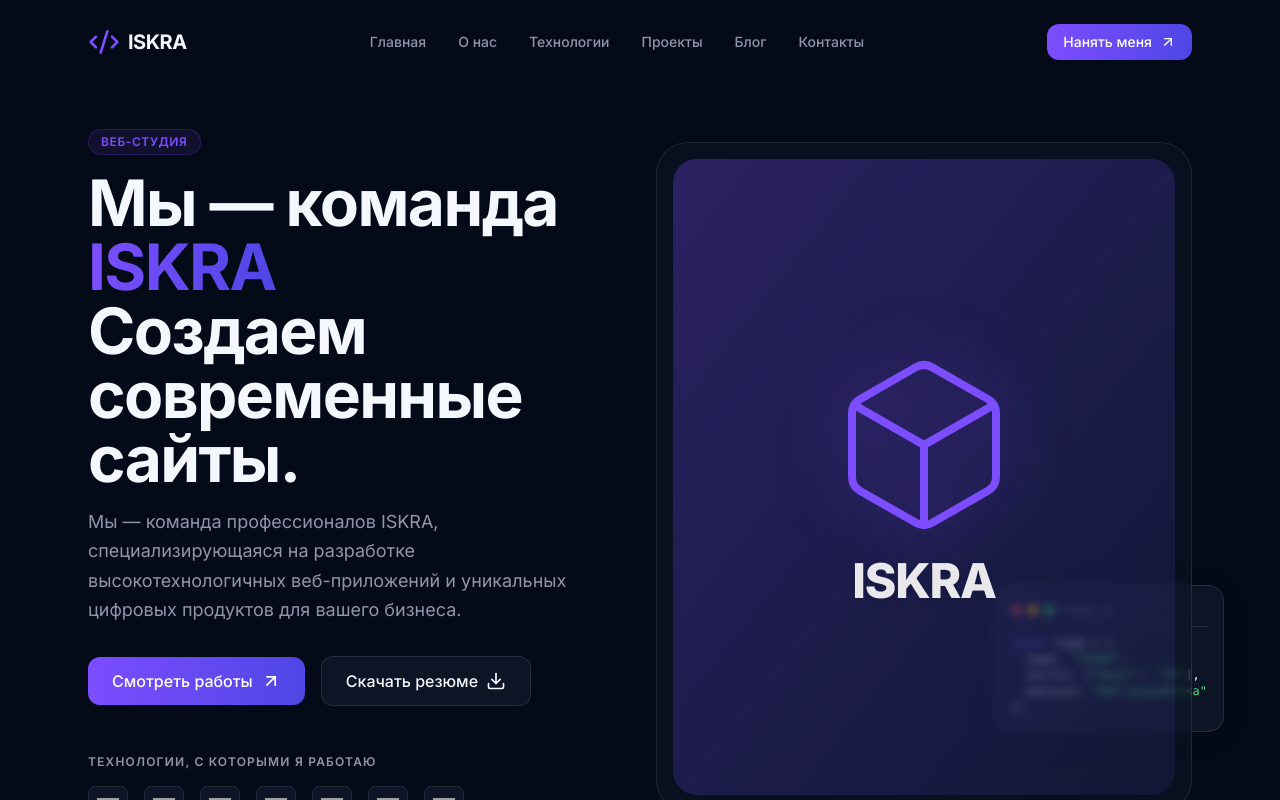
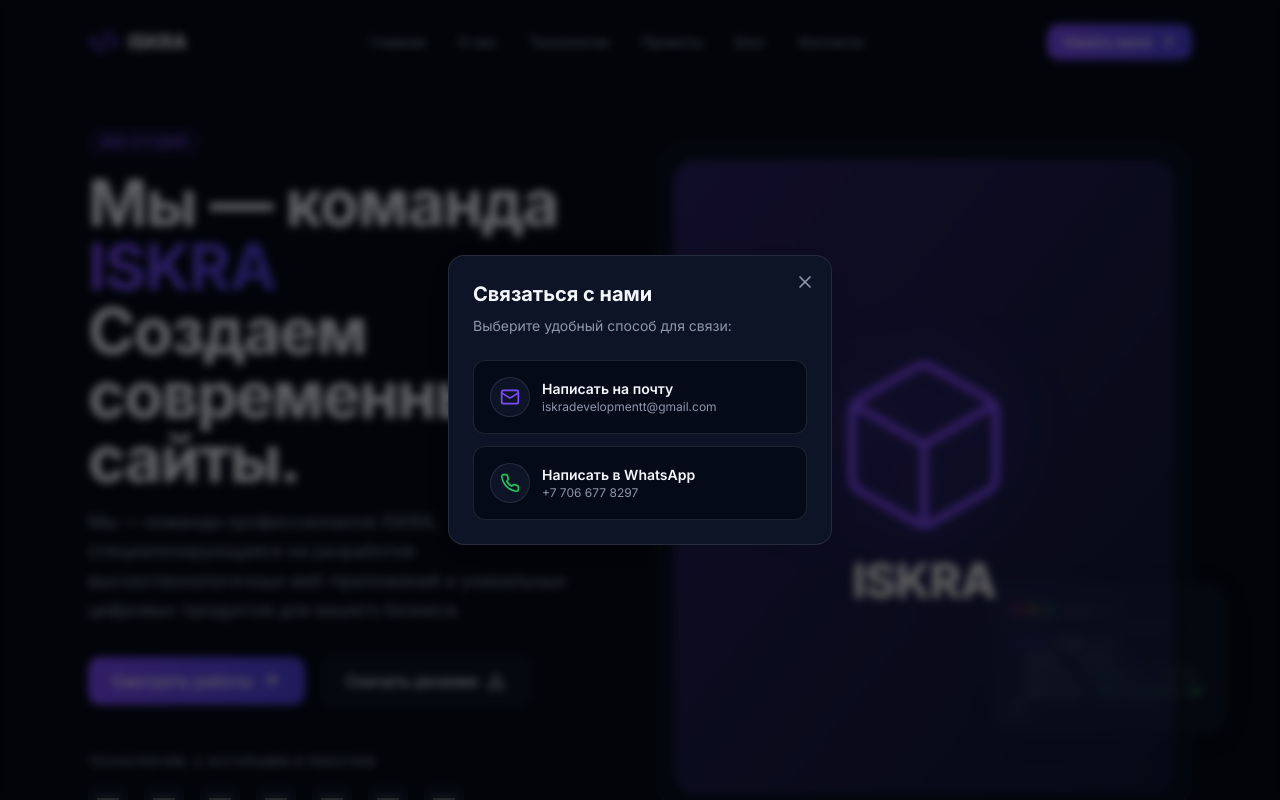
Before and after one commit to P1nq3kk/REXA, a React (Vite) app: page / in a window 1280 px wide. Both pictures are taken after a click on the button "Нанять меня". Shown: the top 800 px of the page. Built offline with nearby package versions, Linux system fonts and the light colour scheme; grey boxes are pictures that could not be loaded.

Commit message:
Add contact modal for Hire Me button

```diff
--- a/src/components/Header.tsx
+++ b/src/components/Header.tsx
@@ -1,11 +1,12 @@
 import { useState, useEffect } from 'react';
 import { portfolioConfig } from '../data/config';
 import { Button } from './ui/Button';
-import { Code2, Menu, X, ArrowUpRight } from 'lucide-react';
+import { Code2, Menu, X, ArrowUpRight, Mail, Phone } from 'lucide-react';
 
 export const Header = () => {
   const [isScrolled, setIsScrolled] = useState(false);
   const [mobileMenuOpen, setMobileMenuOpen] = useState(false);
+  const [contactModalOpen, setContactModalOpen] = useState(false);
 
   useEffect(() => {
     const handleScroll = () => {
@@ -15,9 +16,15 @@ export const Header = () => {
     return () => window.removeEventListener('scroll', handleScroll);
   }, []);
 
+  // Format phone number for tel: link
+  const phoneLink = `tel:${portfolioConfig.personal.phone.replace(/[^0-9+]/g, '')}`;
+  // Format WhatsApp link as a nice bonus
+  const waLink = `https://wa.me/${portfolioConfig.personal.phone.replace(/[^0-9]/g, '')}`;
+
   return (
+    <>
       <header
-      className={`fixed top-0 left-0 right-0 z-50 transition-all duration-300 ${
+        className={`fixed top-0 left-0 right-0 z-40 transition-all duration-300 ${
           isScrolled ? 'bg-background/80 backdrop-blur-md border-b border-border py-4' : 'bg-transparent py-6'
         }`}
       >
@@ -43,7 +50,7 @@ export const Header = () => {
 
           {/* Нанять меня CTA */}
           <div className="hidden md:block">
-          <Button size="sm" className="gap-2">
+            <Button size="sm" className="gap-2" onClick={() => setContactModalOpen(true)}>
               Нанять меня <ArrowUpRight className="w-4 h-4" />
             </Button>
           </div>
@@ -70,11 +77,60 @@ export const Header = () => {
                 {item.label}
               </a>
             ))}
-          <Button className="mt-4 gap-2 w-full">
+            <Button className="mt-4 gap-2 w-full" onClick={() => { setContactModalOpen(true); setMobileMenuOpen(false); }}>
               Нанять меня <ArrowUpRight className="w-4 h-4" />
             </Button>
           </div>
         )}
       </header>
+
+      {/* Contact Modal */}
+      {contactModalOpen && (
+        <div className="fixed inset-0 z-50 flex items-center justify-center p-4 bg-black/60 backdrop-blur-sm">
+          <div className="glass-card w-full max-w-sm p-6 relative animate-in fade-in zoom-in duration-200">
+            <button
+              onClick={() => setContactModalOpen(false)}
+              className="absolute top-4 right-4 text-text-secondary hover:text-text-main transition-colors"
+            >
+              <X className="w-5 h-5" />
+            </button>
+
+            <h3 className="text-xl font-bold mb-2">Связаться с нами</h3>
+            <p className="text-text-secondary text-sm mb-6">Выберите удобный способ для связи:</p>
+
+            <div className="flex flex-col gap-3">
+              <a
+                href={`mailto:${portfolioConfig.personal.email}`}
+                className="flex items-center gap-3 p-4 rounded-xl bg-background border border-border hover:border-primary/50 hover:bg-primary/5 transition-all group"
+              >
+                <div className="w-10 h-10 rounded-full bg-card border border-border flex items-center justify-center group-hover:scale-110 transition-transform">
+                  <Mail className="w-5 h-5 text-primary" />
+                </div>
+                <div>
+                  <div className="font-semibold text-sm">Написать на почту</div>
+                  <div className="text-xs text-text-secondary">{portfolioConfig.personal.email}</div>
+                </div>
+              </a>
+
+              <a
+                href={waLink}
+                target="_blank"
+                rel="noopener noreferrer"
+                className="flex items-center gap-3 p-4 rounded-xl bg-background border border-border hover:border-primary/50 hover:bg-primary/5 transition-all group"
+              >
+                <div className="w-10 h-10 rounded-full bg-card border border-border flex items-center justify-center group-hover:scale-110 transition-transform">
+                  <Phone className="w-5 h-5 text-green-500" />
+                </div>
+                <div>
+                  <div className="font-semibold text-sm">Написать в WhatsApp</div>
+                  <div className="text-xs text-text-secondary">{portfolioConfig.personal.phone}</div>
+                </div>
+              </a>
+            </div>
+
+          </div>
+        </div>
+      )}
+    </>
   );
 };
```
Lines whose indentation alone changed are shown as unchanged.
